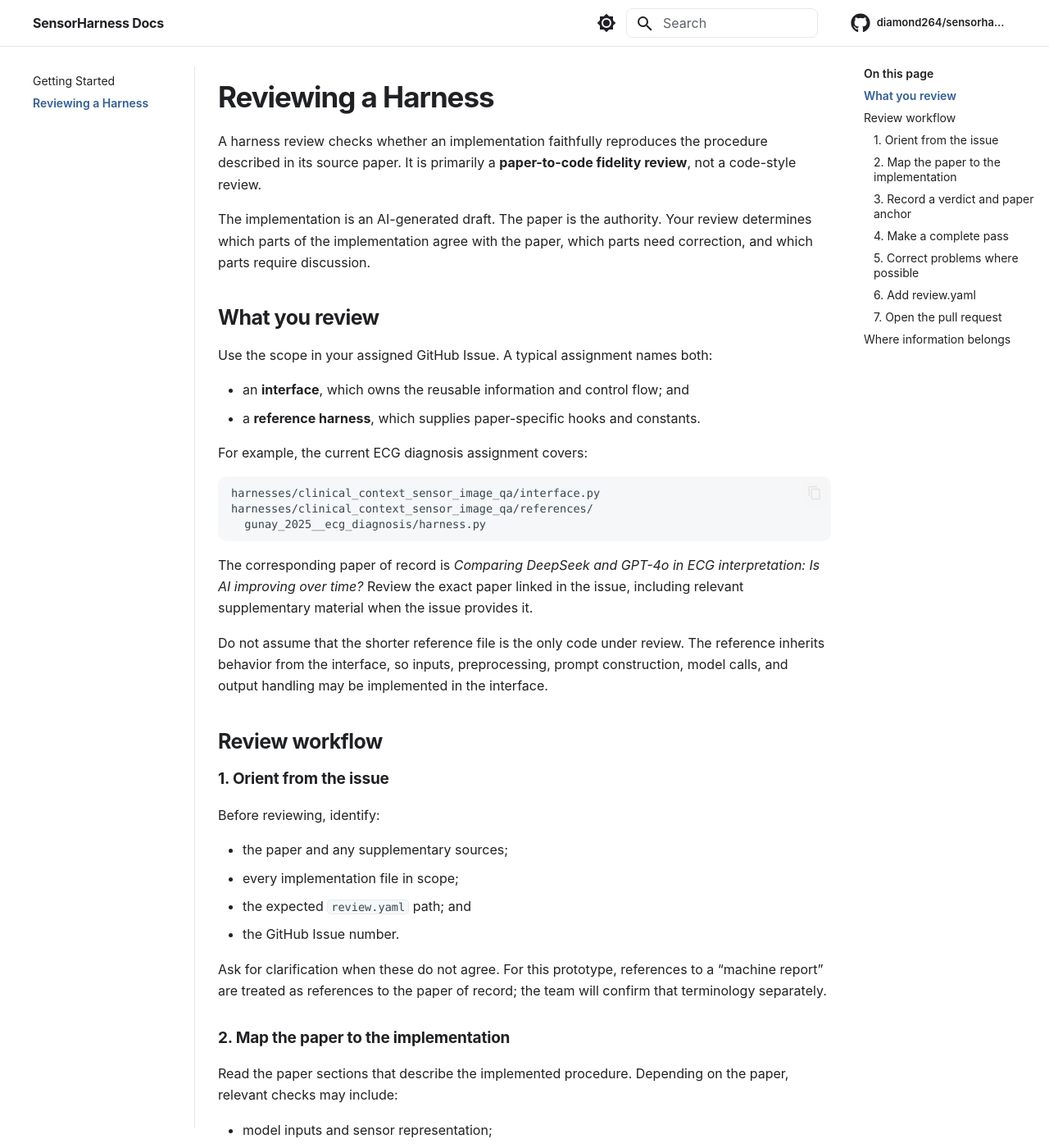
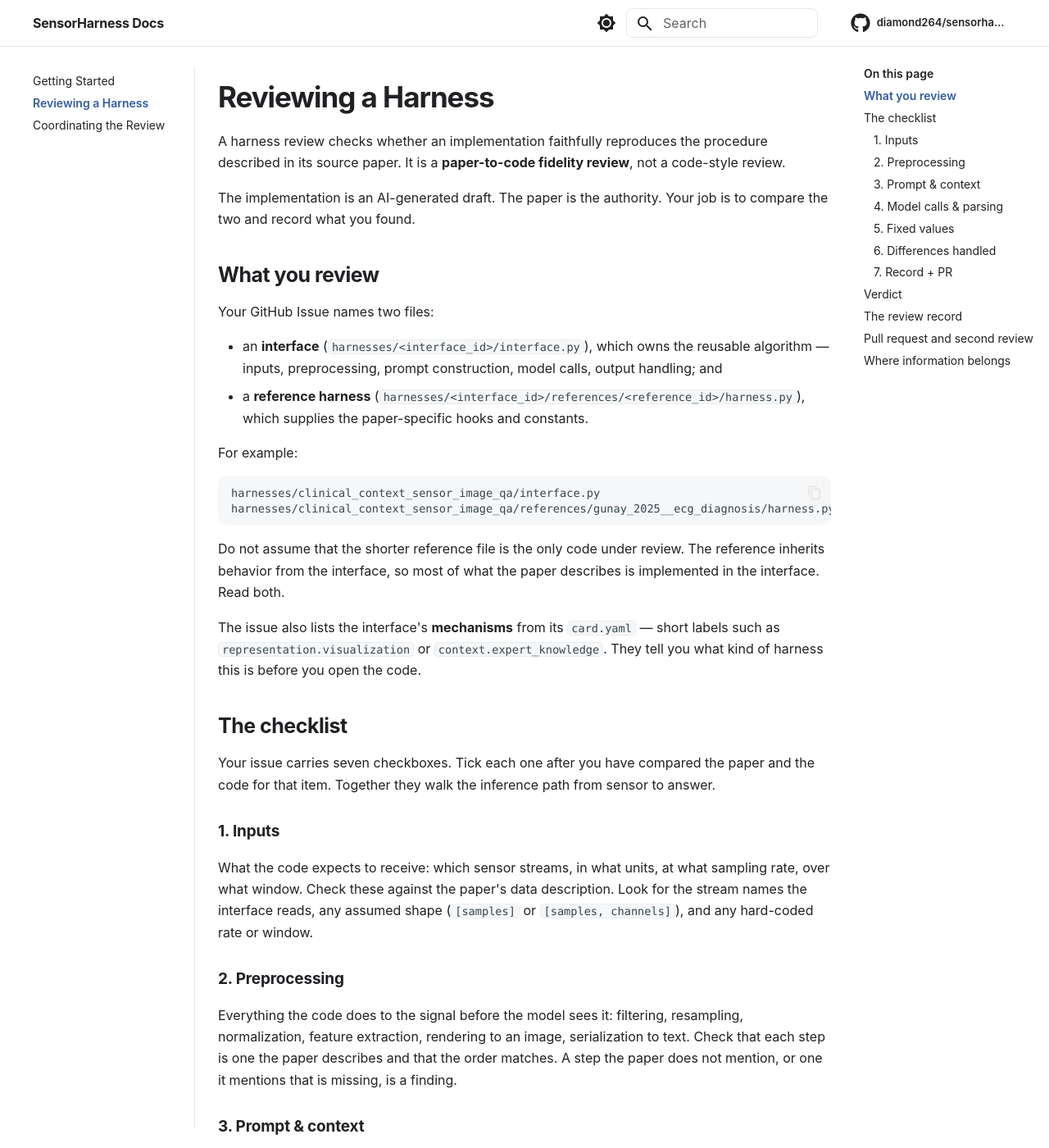
Before and after one commit to grden/sensorharness-docs, an MkDocs documentation site: the page built from docs/reviewing/index.md, in a window 1280 px wide and 1400 px high. Shown: the whole window at 82% size. Built offline with MkDocs 1.6.1 and Material for MkDocs 9.7.7, drawn with Linux system fonts in a browser that asks for light colours; comment, search, counter and statistics services are not loaded; some of the changed text lies outside the part shown.

Commit message:
Align the review guide with the checklist issues and move the record out of the reference directory
The review issues now carry a seven-box checklist that walks the inference path
(inputs, preprocessing, prompt and context, model calls and parsing, fixed
values, differences handled, record and PR). This rewrites the reviewing page
to explain each box in two to four sentences, so the issue stays short and the
page carries the how.

Verdicts reduce to `confirmed` and `updated`; anything a reviewer cannot settle
alone goes to Slack and the conclusion is written in the pull request. Paper
anchors become optional.

The review record moves to `reviews/<interface_id>/<reference_id>.yaml`. The
authoring protocol fixes a reference directory to exactly `harness.py` and
`reference.yaml`, so a record beside the harness would violate it. The record
is generated by `scripts/review/new_review.py` in the code repository, which
also fills the hashes of the two files read; its fields are documented there in
`docs/REVIEWING.md`, so this site no longer says the schema is unfinished.

A short Coordinating page documents how issues are generated, labelled, and
assigned, and how assignment and status flow back into the spreadsheet.

Co-Authored-By: Claude Fable 5.1 <noreply@anthropic.com>
Claude-Session: https://claude.ai/code/session_01FdN4mEUGS96pw5cY5pHvSA

````diff
--- /dev/null
+++ b/docs/coordinating/index.md
@@ -0,0 +1,86 @@
+# Coordinating the Review
+
+This page is for whoever runs the review round. Reviewers do not need it.
+
+## Where the work list comes from
+
+The triage spreadsheet decides *which* papers need a review; the repository
+decides *what code exists*. One script reads both:
+
+```bash
+python scripts/review/build_review_units.py \
+    --sheet-csv "https://docs.google.com/spreadsheets/d/<id>/export?format=csv" \
+    --out-dir review_plan
+```
+
+It writes four files and touches nothing on GitHub:
+
+| File | What it is |
+| --- | --- |
+| `units.json` | The work list: one unit per interface package plus its references still marked `ai-generated` |
+| `issues_preview.md` | Every issue body, for reading before anything is created |
+| `gaps.md` | Rows where the sheet and the tree disagree — each one needs a person to decide |
+| `mapping.csv` | For every reference: does the paper the card names match the paper the sheet names |
+
+Only sheet rows with `implemented = ai-generated` **and** a harness key that
+exists in the tree become issues. Anything else is excluded and listed in
+`gaps.md`. The script never guesses which package a paper became.
+
+## Creating issues
+
+```bash
+# dry run: prints the gh commands, sends nothing
+python scripts/review/open_issues.py --units review_plan/units.json --repo diamond264/sensorharness
+
+# a trial batch, then the rest
+python scripts/review/open_issues.py ... --limit 3 --create
+python scripts/review/open_issues.py ... --create
+```
+
+Labels are created on first use. Each issue carries four:
+
+- `review` — every issue in the programme
+- `wave:N` — which batch it belongs to
+- `domain:cardiac | eeg-sleep | imu | physio | ambient | multimodal | triage` —
+  from the reference's declared modalities, so one reviewer can take papers in
+  one field
+- `size:S | M | L` — interface under 200 lines / 200–400 / over 400 or several
+  papers
+
+Two more are applied by hand during the round: `stage:blocked` (paper access,
+ambiguity, needs escalation) and `finding:major`.
+
+## Assigning
+
+Assign by setting the issue assignee — nothing else. The spreadsheet is
+refreshed from GitHub, not the other way round:
+
+```bash
+python scripts/review/sync_assignments.py \
+    --repo diamond264/sensorharness \
+    --units review_plan/units.json \
+    --sheet-csv "<export url>" \
+    --out review_plan/assignments.csv
+```
+
+This writes one row per sheet row, in sheet order, with the columns
+`sensor_harnesses, issue, reviewer, second_reader, status, pr, updated_at`.
+Paste them into the sheet as new columns to the right of `reviewed`. Because
+the rows are in sheet order, it is a single paste.
+
+Status values: `unassigned`, `assigned`, `pr-open`, `merged`, `blocked`,
+`closed`. When a row reaches `merged`, set the sheet's own `reviewed` column to
+`reviewed` — the work-list script reads that column, so the next run drops the
+unit automatically.
+
+Add `--check` to print what moved since the last pull; that is the daily glance.
+
+## Rules of thumb for the round
+
+- Start with a small batch (three units, several reviewers each) before opening
+  everything. Where two reviewers disagree, the wording is ambiguous — fix the
+  wording, not the reviewers.
+- Aim for at most seven units per reviewer, with `size:L` spread evenly.
+- Reassign anything untouched for ten days rather than waiting on it.
+- Nobody reviews a package they wrote.
+- Keep questions in Slack and conclusions in the pull request.
--- a/docs/reviewing/index.md
+++ b/docs/reviewing/index.md
@@ -1,162 +1,158 @@
 # Reviewing a Harness
 
 A harness review checks whether an implementation faithfully reproduces the
-procedure described in its source paper. It is primarily a **paper-to-code
-fidelity review**, not a code-style review.
+procedure described in its source paper. It is a **paper-to-code fidelity
+review**, not a code-style review.
 
 The implementation is an AI-generated draft. The paper is the authority. Your
-review determines which parts of the implementation agree with the paper,
-which parts need correction, and which parts require discussion.
+job is to compare the two and record what you found.
 
 ## What you review
 
-Use the scope in your assigned GitHub Issue. A typical assignment names both:
+Your GitHub Issue names two files:
 
-- an **interface**, which owns the reusable information and control flow; and
-- a **reference harness**, which supplies paper-specific hooks and constants.
+- an **interface** (`harnesses/<interface_id>/interface.py`), which owns the
+  reusable algorithm — inputs, preprocessing, prompt construction, model calls,
+  output handling; and
+- a **reference harness** (`harnesses/<interface_id>/references/<reference_id>/harness.py`),
+  which supplies the paper-specific hooks and constants.
 
-For example, the current ECG diagnosis assignment covers:
+For example:
 
 ```text
-harnesses/clinical_context_sensor_image_qa/interface.py
-harnesses/clinical_context_sensor_image_qa/references/
-  gunay_2025__ecg_diagnosis/harness.py
+harnesses/clinical_context_sensor_image_qa/interface.py                                    (208 lines)
+harnesses/clinical_context_sensor_image_qa/references/gunay_2025__ecg_diagnosis/harness.py  (22 lines)
 ```
 
-The corresponding paper of record is *Comparing DeepSeek and GPT-4o in ECG
-interpretation: Is AI improving over time?* Review the exact paper linked in the
-issue, including relevant supplementary material when the issue provides it.
+Do not assume that the shorter reference file is the only code under review.
+The reference inherits behavior from the interface, so most of what the paper
+describes is implemented in the interface. Read both.
 
-Do not assume that the shorter reference file is the only code under review.
-The reference inherits behavior from the interface, so inputs, preprocessing,
-prompt construction, model calls, and output handling may be implemented in
-the interface.
+The issue also lists the interface's **mechanisms** from its `card.yaml` — short
+labels such as `representation.visualization` or `context.expert_knowledge`.
+They tell you what kind of harness this is before you open the code.
 
-## Review workflow
+## The checklist
 
-### 1. Orient from the issue
+Your issue carries seven checkboxes. Tick each one after you have compared the
+paper and the code for that item. Together they walk the inference path from
+sensor to answer.
 
-Before reviewing, identify:
+### 1. Inputs
 
-- the paper and any supplementary sources;
-- every implementation file in scope;
-- the expected `review.yaml` path; and
-- the GitHub Issue number.
+What the code expects to receive: which sensor streams, in what units, at what
+sampling rate, over what window. Check these against the paper's data
+description. Look for the stream names the interface reads, any assumed shape
+(`[samples]` or `[samples, channels]`), and any hard-coded rate or window.
 
-Ask for clarification when these do not agree. For this prototype, references
-to a “machine report” are treated as references to the paper of record; the
-team will confirm that terminology separately.
+### 2. Preprocessing
 
-### 2. Map the paper to the implementation
+Everything the code does to the signal before the model sees it: filtering,
+resampling, normalization, feature extraction, rendering to an image,
+serialization to text. Check that each step is one the paper describes and that
+the order matches. A step the paper does not mention, or one it mentions that is
+missing, is a finding.
 
-Read the paper sections that describe the implemented procedure. Depending on
-the paper, relevant checks may include:
+### 3. Prompt & context
 
-- model inputs and sensor representation;
-- prompt or task formulation;
-- preprocessing and sampling;
-- examples, retrieval, tools, or other context;
-- model-call order and generation settings;
-- output parsing and validation;
-- evaluation procedures and metrics;
-- steps omitted from the implementation; and
-- behavior or assumptions not supported by the paper.
+What the model actually sees: the task wording, the label set, worked examples,
+expert knowledge, retrieved records, role instructions, output-format
+instructions. Compare with the paper's prompt figures or appendix. Check how
+examples are chosen if the paper is specific about it.
 
-Separate the paper's inference-time procedure from training, dataset
-construction, human evaluation, and study-level analysis. If it is unclear
-whether something belongs in a SensorHarness runtime, record the uncertainty
-rather than silently inventing behavior.
+### 4. Model calls & parsing
 
-### 3. Record a verdict and paper anchor
+How many times the model is called, in what order, with what generation
+settings (temperature, max tokens, stop conditions), whether there are loops or
+voting, and how the reply is parsed into the final answer. Check each against
+the paper's method section.
 
-For every material check, record the relevant Section, Figure, or Table and
-choose one verdict:
+### 5. Fixed values
+
+Constants the paper states explicitly — sampling rates, thresholds, shot counts,
+decimal precision, window lengths, band edges. Find each one in the code and
+confirm the value. These are the most common place for a silent mismatch.
+
+### 6. Differences handled
+
+Anything from steps 1–5 that did not match is either **fixed in your pull
+request** or **explained in the record's `note`**. A difference is fine when
+there is a reason (the resource is unavailable, the step is outside what a
+runtime harness can do); it just has to be written down.
+
+### 7. Record + PR
+
+Generate the review record and open the pull request. See below.
+
+## Verdict
+
+Two options:
 
 `confirmed`
-: The reviewer finds no problem in how the harness implements the cited paper
-  behavior.
+: You compared the paper and the code and changed nothing.
 
-`refuted`
-: The reviewer finds a problem in the harness implementation. The harness needs
-  a correction.
+`updated`
+: You changed something in this pull request. Say what in the `note`, or let
+  the diff speak.
 
-`cannot-judge`
-: The available evidence is not sufficient for a confident decision, or the
-  item requires discussion about terminology, uncertainty, or SensorHarness
-  scope.
+Not sure whether something is a problem, or whether a paper step belongs in a
+runtime harness at all? **Ask in Slack.** Then write the conclusion in the pull
+request so the next person can find it.
 
-The anchor should let another reviewer locate the evidence without repeating
-your entire search. Add a short explanation connecting that evidence to the
-code.
+Paper anchors (a section, figure, or table) are welcome in the `note` when they
+help the next reader. They are not required.
 
-### 4. Make a complete pass
+## The review record
 
-Do not stop after checking an existing list. Review the scoped implementation
-for mismatches, missing behavior, and unsupported assumptions that have not yet
-been raised.
-
-Record that this pass was completed. If it produces no additional findings,
-state that explicitly rather than leaving the section blank.
-
-### 5. Correct problems where possible
-
-Correct `refuted` behavior in the same pull request and add or update focused
-tests when the changed behavior can regress.
-
-If an item cannot be corrected, use the classification requested by the issue
-and include a reason:
-
-`recorded-deviation`
-: Use when a known difference must remain recorded rather than being corrected
-  in the current contribution.
-
-`out-of-runtime-scope`
-: Use when the paper behavior is outside the inference-time boundary that
-  SensorHarness represents.
-
-When neither description clearly fits, use `cannot-judge` and ask the team
-instead of forcing a classification.
-
-### 6. Add `review.yaml`
-
-Place `review.yaml` beside the reviewed reference harness, as specified by the
-assignment:
+One file per reference, at the repository root:
 
 ```text
-harnesses/<interface_id>/references/<reference_id>/review.yaml
+reviews/<interface_id>/<reference_id>.yaml
 ```
 
-This file records who performed the review and how the implementation was
-checked. The eventual format needs to capture the reviewed scope, verdicts,
-paper anchors, code corrections, and reasons for unresolved items.
+Not beside `harness.py`. A reference directory holds exactly `harness.py` and
+`reference.yaml` — the protocol allows no other file there — so review records
+mirror the tree from a sibling root.
 
-The schema has not yet been finalized. Do not invent fields or copy an
-unapproved example; obtain the current format from the project coordinator.
+Generate it; do not type it by hand:
 
-### 7. Open the pull request
+```bash
+python scripts/review/new_review.py <interface_id>/<reference_id> \
+    --reviewer <your github handle> --verdict confirmed
+```
 
-Include the completed review record, code corrections, and relevant tests in
-one pull request. Add the issue-closing line to the pull request description:
+Add `--note "..."` if you have something to say, and `--verdict updated` if you
+changed code. The script writes the date and the hashes of the two files you
+read, so a later change to either file makes the record visibly stale.
+
+The exact fields are documented in the code repository at
+[`docs/REVIEWING.md`](https://github.com/diamond264/sensorharness/blob/main/docs/REVIEWING.md).
+
+## Pull request and second review
+
+Open one pull request per issue containing the record and any code change.
+Put this line in the description so the issue closes on merge:
 
 ```text
 Closes #<issue-number>
 ```
 
-A code change is not merged automatically. Complete the assigned checklist and
-wait for a second reviewer to confirm the pull request before merge. The exact
-second-review checklist and how approval is recorded are still being defined.
+A second person approves before merge. They read your record and your diff —
+not the paper again — and check that every difference you found has either a
+fix or a reason. One approval is enough.
 
 ## Where information belongs
 
 | Information | Home |
 | --- | --- |
 | Reviewer assignment and project-wide status | Project spreadsheet |
-| Reusable review instructions | This documentation |
-| Paper, files, and deliverable for one assignment | GitHub Issue |
-| Per-reference review record | `review.yaml` |
+| How to review | This documentation |
+| Paper, files, and checklist for one assignment | GitHub Issue |
+| Per-reference review record | `reviews/<interface_id>/<reference_id>.yaml` |
+| Record format | [`docs/REVIEWING.md`](https://github.com/diamond264/sensorharness/blob/main/docs/REVIEWING.md) in the code repository |
 | Corrections, discussion, and approval | Pull request |
 | Questions and quick coordination | Slack |
 
 When a Slack discussion changes the interpretation of the paper or the code,
-record the conclusion in the issue, pull request, or `review.yaml` so future
-contributors can find it.
+record the conclusion in the issue or pull request so future contributors can
+find it.
--- a/mkdocs.yml
+++ b/mkdocs.yml
@@ -59,3 +59,4 @@ extra_javascript:
 nav:
   - Getting Started: index.md
   - Reviewing a Harness: reviewing/index.md
+  - Coordinating the Review: coordinating/index.md
````
Also changed, not shown: docs/index.md (+14 -8 lines).
